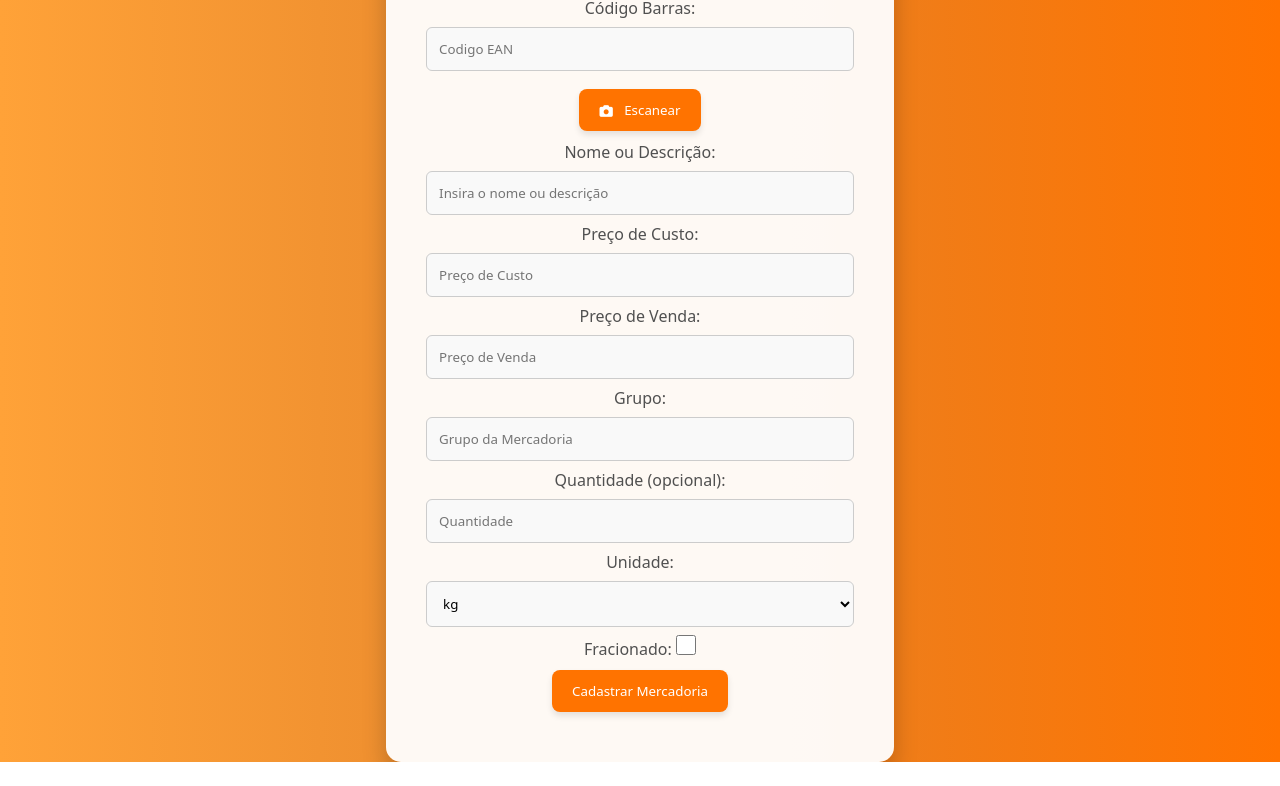
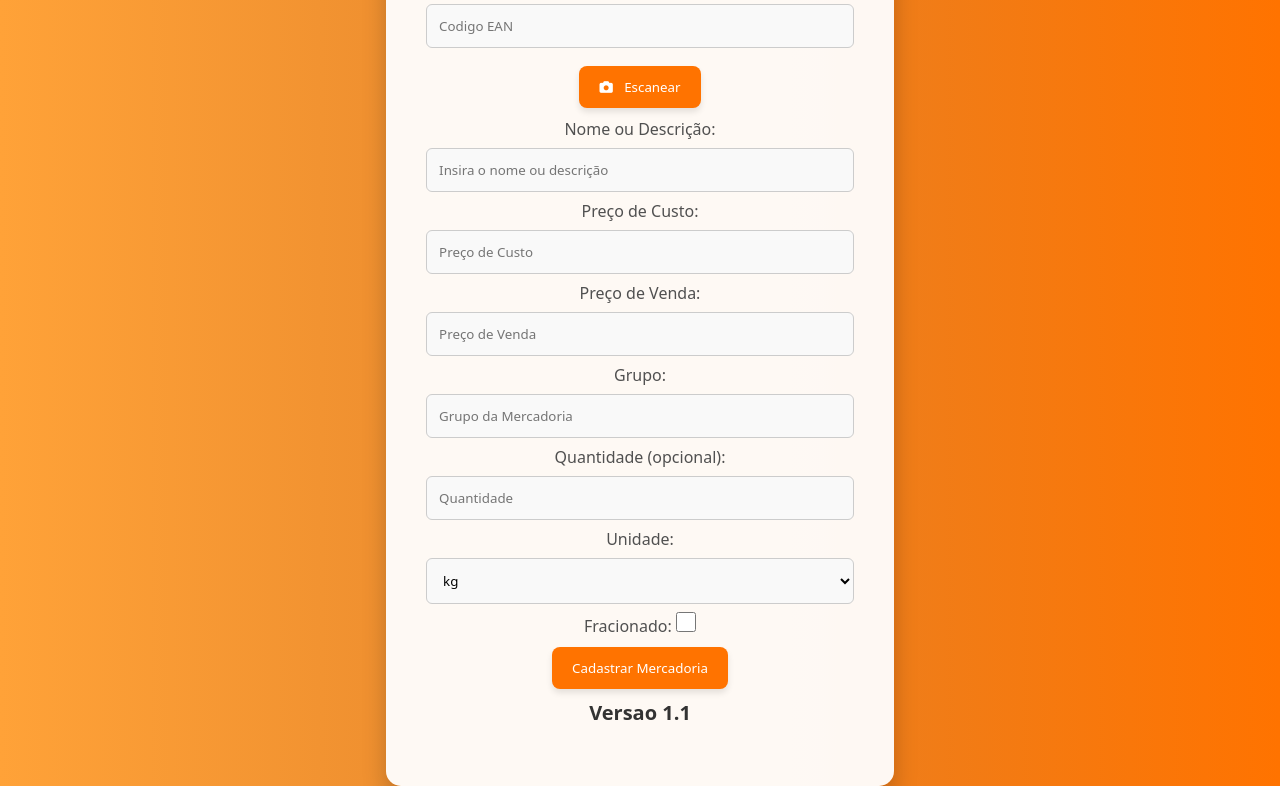
Before and after one commit to RicardoFroeseler/cadastrofirebaseean, a plain HTML site: page cadastro.html in a window 1280 px wide. Shown: the part 64-850 px from the top of the page. Before the commit the page ends 826 px from the top, so only its background shows below. Drawn offline with Linux system fonts and the light colour scheme; a script that the page names is missing.

Commit message:
Add files via upload

```diff
--- a/cadastro.html
+++ b/cadastro.html
@@ -17,6 +17,7 @@
 
 </head>
 <body>
+    <br>
     <div class="container">
         <h3>Cadastro de Mercadorias</h3>
 
@@ -86,9 +87,11 @@
 
             <!-- Botão para Enviar o Formulário -->
             <button type="submit" class="btn">Cadastrar Mercadoria</button>
+            <br>
+            <h3>Versao 1.1</h3>
         </form>
     </div>
-
+    <br>
 <!-- Configuracao -->
 
     <!-- Firebase e Firestore -->
```
